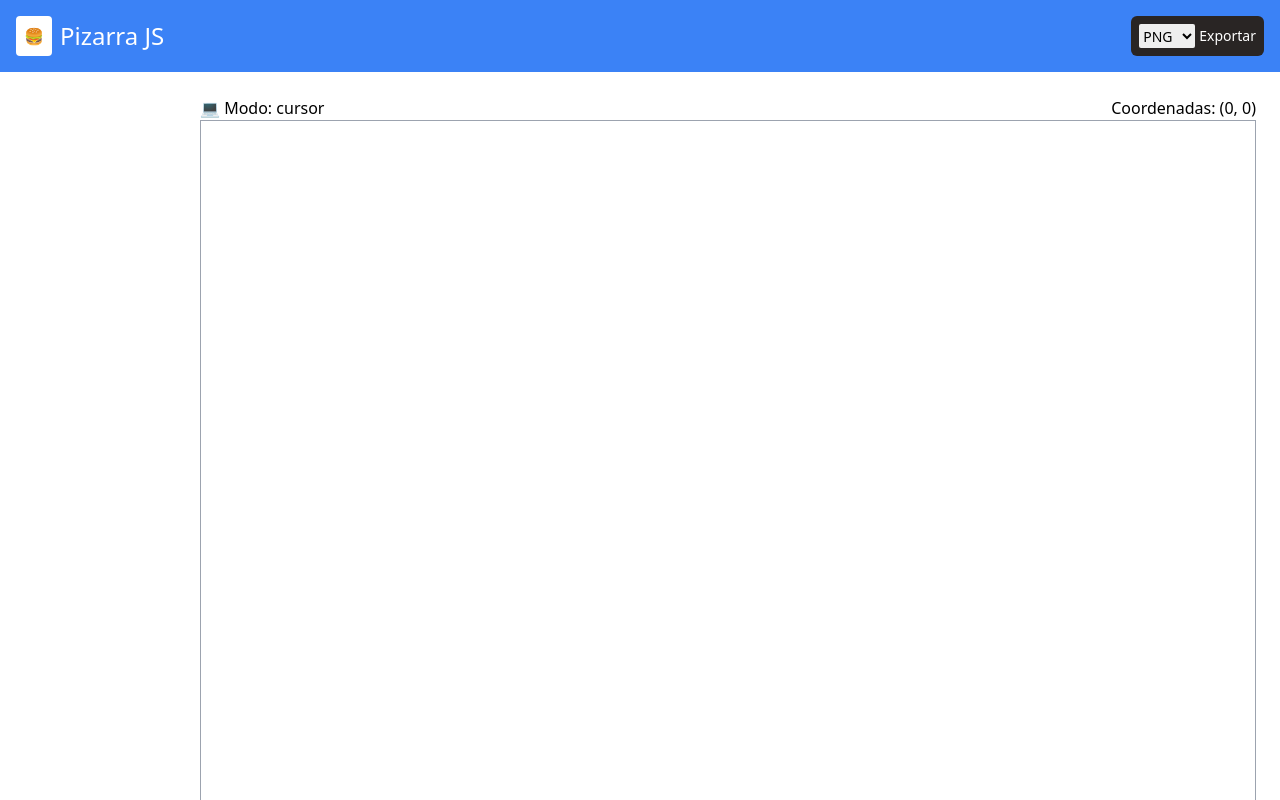
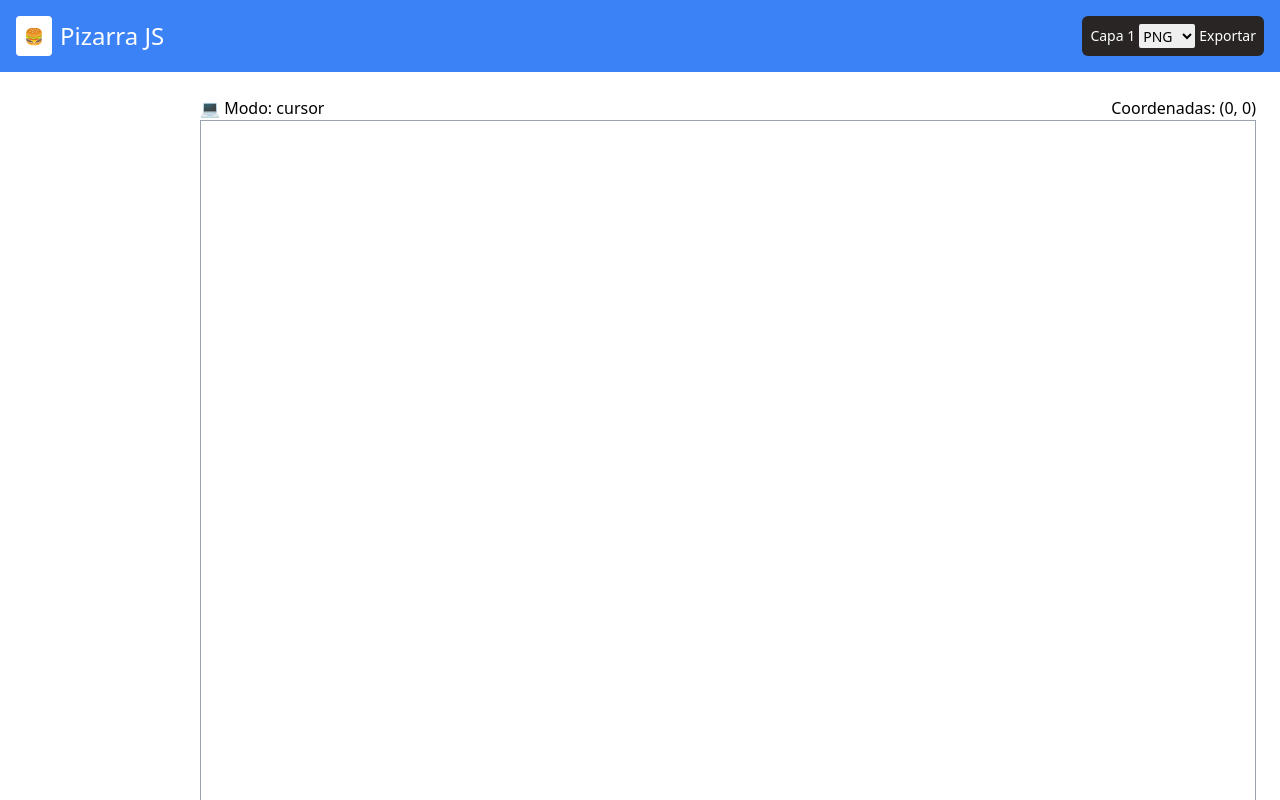
Before and after one commit to maximovj/pizarra-js, a React (Vite) app: page / in a window 1280 px wide. Shown: the top 800 px of the page. Built offline with nearby package versions, Linux system fonts and the light colour scheme.

Commit message:
* Se modifica el header

```diff
--- a/src/components/Header.jsx
+++ b/src/components/Header.jsx
@@ -1,7 +1,7 @@
 import { useCanvas } from "../hooks/useCanvas"
 
 const Header = ({ toggleAside }) => {
-    const { saveImage, setImageFormat } = useCanvas();
+    const { saveImage, setImageFormat, activeLayer } = useCanvas();
     return (
         <header className="flex flex-1 justify-between items-center bg-blue-500 p-4 ">
             <div className="border-0">
@@ -18,6 +18,7 @@ const Header = ({ toggleAside }) => {
             <div className="border-0">
                 <div className=" bg-stone-800 p-2 text-sm rounded-md">
                     <div className="flex justify-start items-center gap-x-1">
+                        <span className="text-white">Capa {activeLayer + 1}</span>
                         <select className="w-14 h-6 text-sm rounded-sm" onChange={(e) => setImageFormat(e.target.value)} >
                             <option value="png">PNG</option>
                             <option value="jpg">JPG</option>
@@ -26,7 +27,6 @@ const Header = ({ toggleAside }) => {
                     </div>
                 </div>
             </div>
-
         </header>
     )
 }
```
